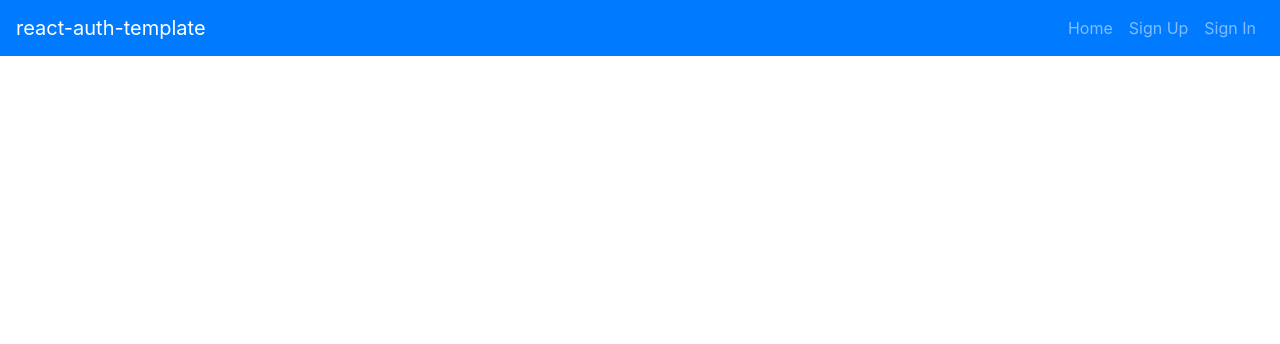
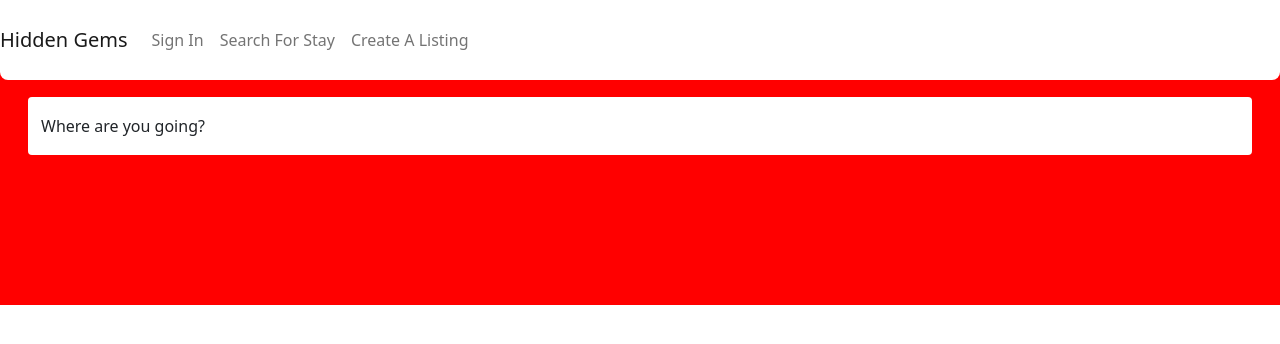
Before and after one commit to iB-B/iBB-Client, a React app: page / in a window 1280 px wide. Shown: the top 344 px of the page. Built offline with nearby package versions, Linux system fonts and the light colour scheme.

Commit message:
Created basic styles, styling foundation
- Changed the navbar foundation
- Added hero banner and content to jumbotron
- Small UI tweaks and component tweaks

```diff
--- a/package.json
+++ b/package.json
@@ -6,7 +6,7 @@
   "dependencies": {
     "autoprefixer": "7.1.6",
     "axios": "^0.18.0",
-    "bootstrap": "^4.3.1",
+    "bootstrap": "^5.0.0-beta3",
     "chalk": "1.1.3",
     "dotenv": "4.0.0",
     "dotenv-expand": "4.2.0",
--- a/src/App.js
+++ b/src/App.js
@@ -9,6 +9,7 @@ import SignUp from './components/SignUp/SignUp'
 import SignIn from './components/SignIn/SignIn'
 import SignOut from './components/SignOut/SignOut'
 import ChangePassword from './components/ChangePassword/ChangePassword'
+import Home from './components/Home/Home'
 
 class App extends Component {
   constructor (props) {
@@ -52,7 +53,10 @@ class App extends Component {
             deleteAlert={this.deleteAlert}
           />
         ))}
-        <main className="container">
+        <main className="container-fluid">
+          <Route exact path='/' render={() => (
+            <Home user={user} />
+          )} />
           <Route path='/sign-up' render={() => (
             <SignUp msgAlert={this.msgAlert} setUser={this.setUser} />
           )} />
--- a/src/api/auth.js
+++ b/src/api/auth.js
@@ -33,7 +33,7 @@ export const signOut = user => {
     url: apiUrl + '/sign-out',
     method: 'DELETE',
     headers: {
-      'Authorization': `Token token=${user.token}`
+      'Authorization': `Bearer ${user.token}`
     }
   })
 }
@@ -43,7 +43,7 @@ export const changePassword = (passwords, user) => {
     url: apiUrl + '/change-password',
     method: 'PATCH',
     headers: {
-      'Authorization': `Token token=${user.token}`
+      'Authorization': `Bearer ${user.token}`
     },
     data: {
       passwords: {
--- a/src/components/Header/Header.js
+++ b/src/components/Header/Header.js
@@ -11,27 +11,20 @@ const authenticatedOptions = (
 
 const unauthenticatedOptions = (
   <Fragment>
-    <Nav.Link href="#sign-up">Sign Up</Nav.Link>
     <Nav.Link href="#sign-in">Sign In</Nav.Link>
-  </Fragment>
-)
-
-const alwaysOptions = (
-  <Fragment>
-    <Nav.Link href="#/">Home</Nav.Link>
+    <Nav.Link href="#listing">Search For Stay</Nav.Link>
+    <Nav.Link href="#listing/create">Create A Listing</Nav.Link>
   </Fragment>
 )
 
 const Header = ({ user }) => (
-  <Navbar bg="primary" variant="dark" expand="md">
+  <Navbar fixed="top" bg="white" variant="light" expand="md">
+    <Navbar.Toggle aria-controls="basic-navbar-nav" />
     <Navbar.Brand href="#">
-      react-auth-template
+      Hidden Gems
     </Navbar.Brand>
-    <Navbar.Toggle aria-controls="basic-navbar-nav" />
     <Navbar.Collapse id="basic-navbar-nav">
       <Nav className="ml-auto">
-        { user && <span className="navbar-text mr-2">Welcome, {user.email}</span>}
-        { alwaysOptions }
         { user ? authenticatedOptions : unauthenticatedOptions }
       </Nav>
     </Navbar.Collapse>
--- /dev/null
+++ b/src/components/Header/Header.scss
@@ -0,0 +1,19 @@
+.navbar {
+  border-radius: 0 0 0.5rem 0.5rem;
+
+  .navbar-nav {
+    text-align: center;
+    padding: .75rem 0;
+  }
+
+  .navbar-toggler {
+    border: 0;
+    outline: 0!important;
+  }
+}
+
+@media screen and (max-width: 576px) {
+  .navbar {
+    padding: 1rem 1rem;
+  }
+}
--- /dev/null
+++ b/src/components/Home/Home.js
@@ -0,0 +1,24 @@
+import React, { Component } from 'react'
+import { withRouter } from 'react-router-dom'
+
+import Jumbotron from 'react-bootstrap/Jumbotron'
+
+class Home extends Component {
+  constructor (props) {
+    super(props)
+    this.state = {}
+  }
+
+  render () {
+    return (
+      <Jumbotron className="hero-banner" fluid>
+        <div className="form-floating mb-3">
+          <input type="email" className="form-control" id="floatingInput" placeholder="name@example.com" />
+          <label htmlFor="floatingInput">Where are you going?</label>
+        </div>
+      </Jumbotron>
+    )
+  }
+}
+
+export default withRouter(Home)
--- /dev/null
+++ b/src/components/Home/Home.scss
@@ -0,0 +1,15 @@
+.hero-banner {
+	background-color: red;
+	padding: 2rem 1.75rem 1rem 1.75rem;
+	min-height: 15rem;
+
+	input {
+		border: 0;
+		outline: 0!important;
+
+		&:active {
+			border: 0;
+			outline: 0!important;
+		}
+	}
+}
--- a/src/index.scss
+++ b/src/index.scss
@@ -1 +1,9 @@
+// Importing bootstrap styles
 @import '~bootstrap/scss/bootstrap';
+
+// Importing custom styles
+@import 'scss/_general';
+
+// Importing styles for pages
+@import 'components/Header/Header.scss';
+@import 'components/Home/Home.scss';
--- /dev/null
+++ b/src/scss/_general.scss
@@ -0,0 +1,7 @@
+body {
+  background-color: #fff;
+}
+
+.container-fluid {
+  padding: 65px 0 0 0;
+}
```
Also changed, not shown: 1 other file (tests, documents, lock files or other folders).
